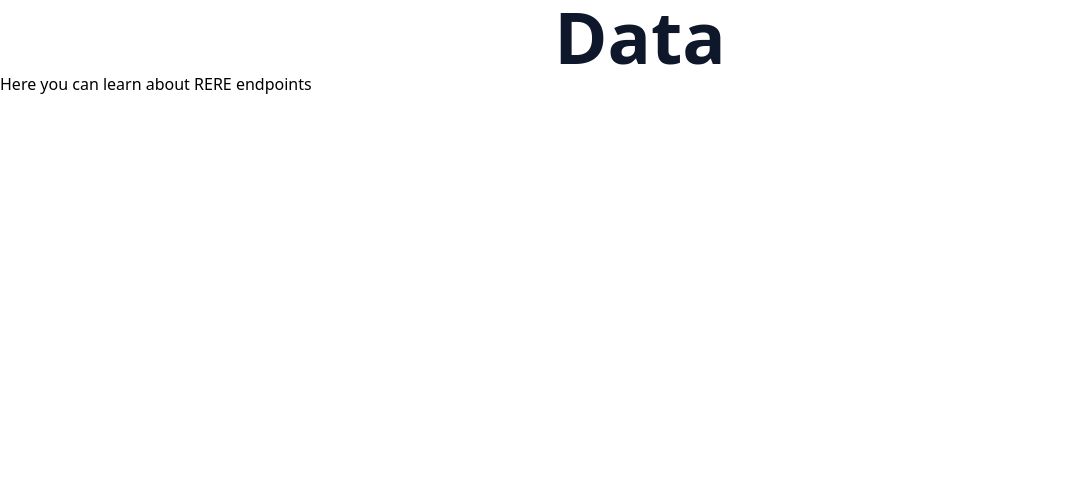
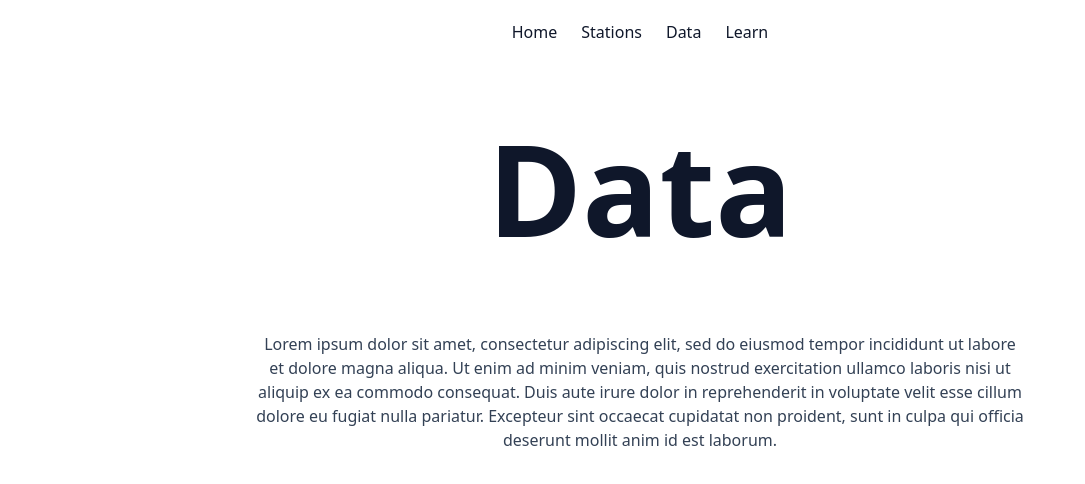
Before and after one commit to a1eaiactaest/dht11, a React (Create React App) app in the folder frontend/: page /data in a window 1280 px wide. Shown: the top 484 px of the page, without its empty margins (0-1085 px from the left). Built offline with nearby package versions, Linux system fonts and the light colour scheme.

Commit message:
frontend: hero component

```diff
--- a/frontend/src/homepage/Homepage.js
+++ b/frontend/src/homepage/Homepage.js
@@ -1,27 +1,13 @@
-import React from 'react';
-import Navbar from '../shared/components/Navbar';
+import React, { useState } from 'react';
 import Header from '../shared/components/Header';
+import Hero from '../shared/components/Hero';
 import { Paragraph } from '../shared/components/Paragraph';
-import { Blob1, Blob2, Blob3 } from '../shared/UI/Blobs';
 
 const Homepage = (props) => {
-  const dirs = [
-    ['Home', '/'],
-    ['Stations', '/station_index'],
-    ['Data', '/data'],
-    ['Learn', '/edu'],
-  ];
 
   return (
     <div className='flex flex-col'>
-      <div className='mx-auto relative mt-5'>
-        <Navbar elements={dirs}/>
-      </div>
-
-      <div className='my-40 mb-96 blob-header'>
-        <Header label="RERE" styleName='text-9xl'/>
-        <Blob2 />
-      </div>
+      <Hero header="RERE" blob={true}/>
 
       <div>
         <Header label="About" styleName="text-6xl my-20"></Header>
--- a/frontend/src/routes/data.js
+++ b/frontend/src/routes/data.js
@@ -1,12 +1,16 @@
-import Header from "../shared/components/Header";
-import { Paragraph as P } from "../shared/components/Paragraph";
+import Hero from "../shared/components/Hero";
+import { Paragraph } from "../shared/components/Paragraph";
 
-function Data(){
+const Data = () => {
   return(
-    <main>
-      <Header styleName="text-7xl" label="Data"/>
-      <P>Here you can learn about RERE endpoints</P>
-    </main>
+    <>
+      <Hero header="Data"/>
+      <div className="mx-[20%]">
+        <Paragraph styleName="font-sans text-slate-700 text-base text-center w-fit">
+        Lorem ipsum dolor sit amet, consectetur adipiscing elit, sed do eiusmod tempor incididunt ut labore et dolore magna aliqua. Ut enim ad minim veniam, quis nostrud exercitation ullamco laboris nisi ut aliquip ex ea commodo consequat. Duis aute irure dolor in reprehenderit in voluptate velit esse cillum dolore eu fugiat nulla pariatur. Excepteur sint occaecat cupidatat non proident, sunt in culpa qui officia deserunt mollit anim id est laborum.
+        </Paragraph>
+      </div>
+    </>
   );
 };
 
--- a/frontend/src/routes/learn.js
+++ b/frontend/src/routes/learn.js
@@ -1,9 +1,10 @@
 import Header from "../shared/components/Header";
+import Hero from "../shared/components/Hero";
 
 function Learn(){
   return(
     <main>
-      <Header styleName="text-7xl" label="Learn"/>
+      <Hero header="Learn"/>
     </main>
   );
 };
--- a/frontend/src/routes/stations.js
+++ b/frontend/src/routes/stations.js
@@ -2,6 +2,7 @@ import { useState, useEffect } from "react";
 import { Link } from "react-router-dom";
 
 import Header from "../shared/components/Header";
+import Hero from "../shared/components/Hero";
 
 function StationList(props) {
   const stations = props.stations;
@@ -38,7 +39,7 @@ function Stations() {
 
   return(
     <main>
-      <Header styleName="text-7xl" label="Stations"/>
+      <Hero header="Stations"/>
       <StationList stations={stations} />
     </main>
   );
--- /dev/null
+++ b/frontend/src/shared/components/Hero.js
@@ -0,0 +1,35 @@
+import {useState, useEffect} from "react";
+import Header from "./Header";
+import Navbar from "./Navbar";
+import { Blob2 } from "../UI/Blobs";
+
+const Hero = (props) => {
+  const [showBlob, setShowBlob] = useState(false);
+
+  useEffect(() => {
+    if (props.blob){
+      setShowBlob(true);
+    }
+  });
+
+  return (
+    <>
+      <div className='mx-auto relative mt-5'>
+        <Navbar />
+      </div>
+
+      { showBlob ?
+        <div className='my-40 mb-96 blob-header'>
+          <Header label={props.header} styleName='text-9xl'/>
+          <Blob2 />
+        </div>
+        :
+        <div className='my-20 blob-header'>
+          <Header label={props.header} styleName='text-9xl'/>
+        </div>
+      }
+    </>
+  );
+};
+
+export default Hero;
--- a/frontend/src/shared/components/Navbar.js
+++ b/frontend/src/shared/components/Navbar.js
@@ -1,17 +1,12 @@
-function Navbar(props) {
-  /*
-    Takes props.elements as main prop.
+const Navbar = (props) => {
+  const dirs = [
+    ['Home', '/'],
+    ['Stations', '/station_index'],
+    ['Data', '/data'],
+    ['Learn', '/edu'],
+  ];
 
-    It should look like:
-    [
-      ['Home', '/dashboard'],
-      ['Team', '/team'],
-      ['Projects', '/projects'],
-      ['Reports', '/reports'],
-    ]
-  */
-
-  var NavBarElements = props.elements.map(([title, url]) => (
+  var NavBarElements = dirs.map(([title, url]) => (
     <a key={url} href={url} className="rounded-lg px-3 py-2 text-slate-900 font-medium hover:bg-slate-900 hover:text-green-400">{title}</a>
   ));
 
```
